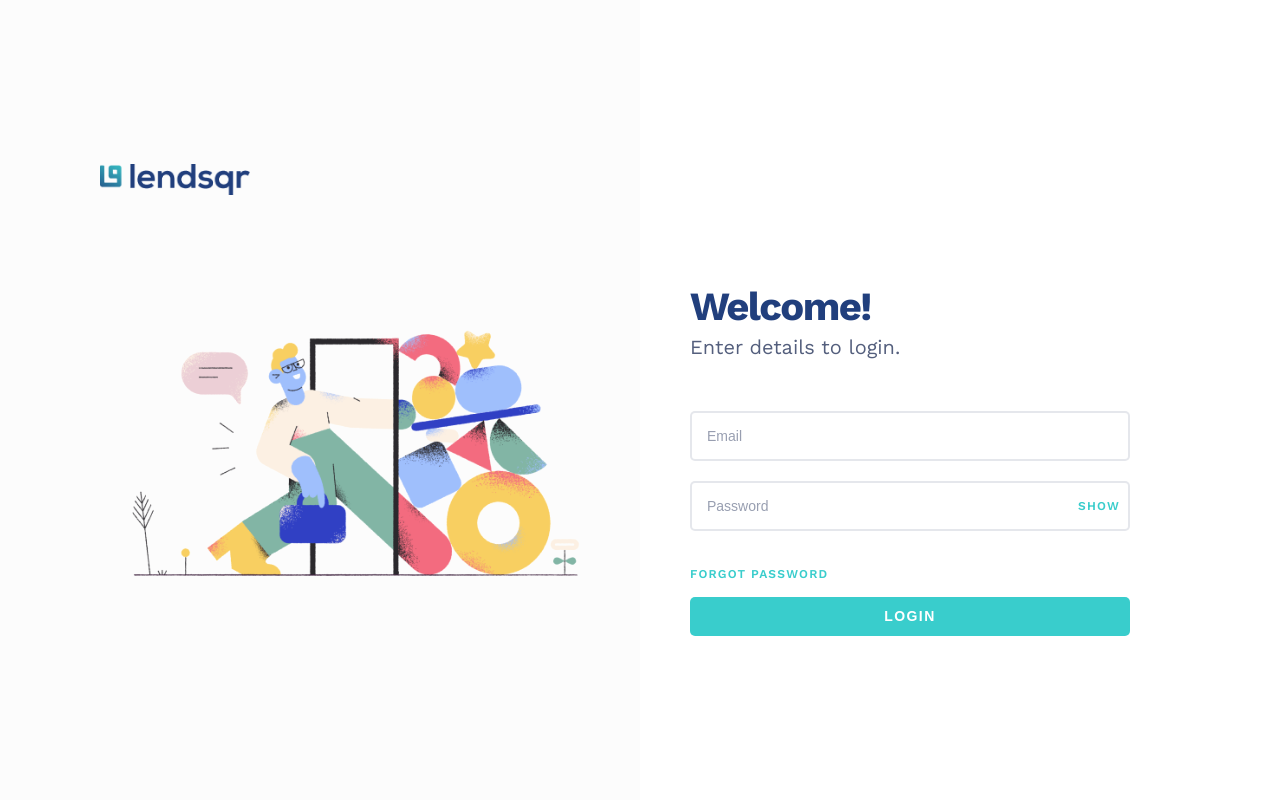
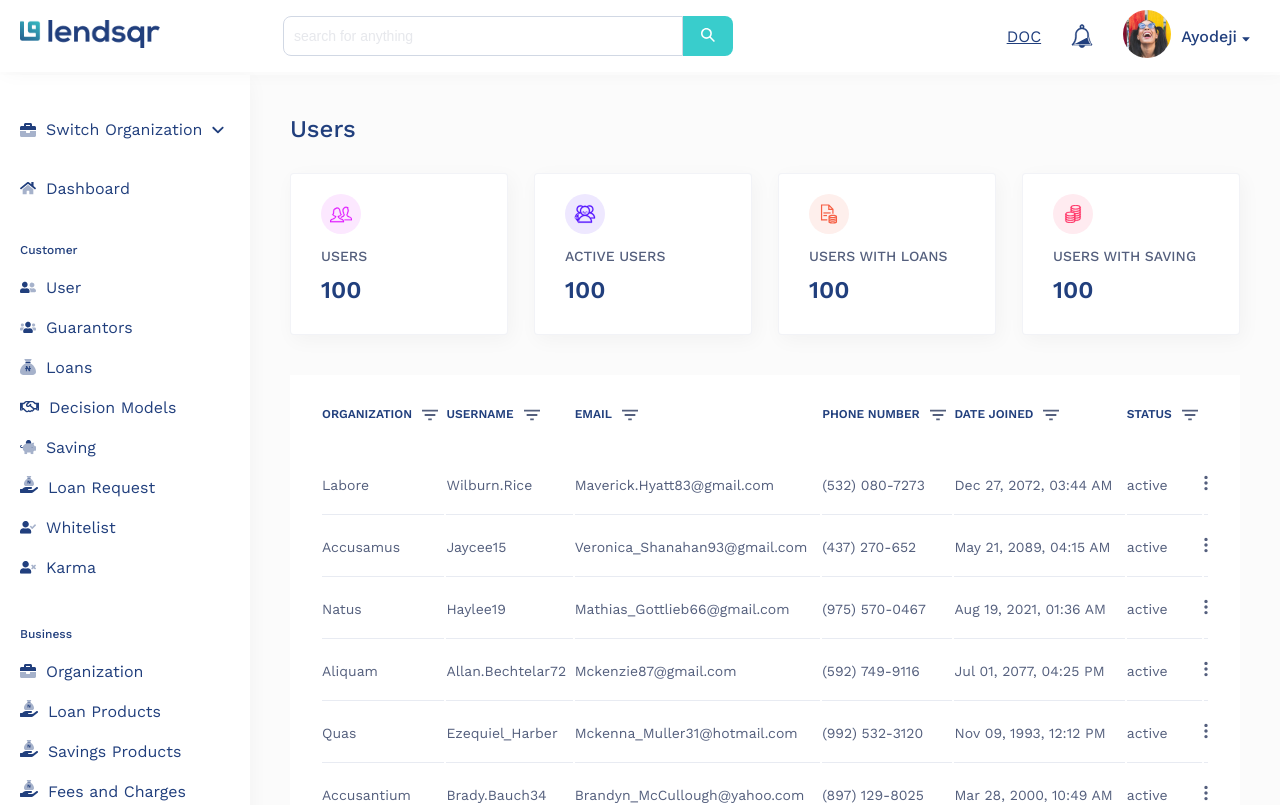
Before and after one commit to Demandtech/lender, a React (Create React App) app: page /dashboard in a window 1280 px wide. Before the commit this address led to /. Shown: the top 805 px of the page. Built offline with nearby package versions, Linux system fonts and the light colour scheme; a web font is replaced by a local one.

Commit message:
fix:Component position changed to remove error from table

```diff
--- a/src/components/filters/_filter.scss
+++ b/src/components/filters/_filter.scss
@@ -1,5 +1,6 @@
 .filter-wrapper {
   position: absolute;
+  top: 70px;
   width: 270px;
   padding: 20px;
   background: #ffffff;
--- a/src/components/userwrapper/UsersContainer.jsx
+++ b/src/components/userwrapper/UsersContainer.jsx
@@ -23,7 +23,8 @@ export const Items = ({ currentItems }) => {
     'status',
   ]
   return (
-    <section>
+    <section style={{position:'relative'}}>
+      {filter && <Filter />}
       <table className='users-wrapper'>
         <thead>
           <tr>
@@ -38,7 +39,6 @@ export const Items = ({ currentItems }) => {
               )
             })}
           </tr>
-          {filter && <Filter />}
         </thead>
         <tbody>
           {currentItems &&
--- a/src/context.js
+++ b/src/context.js
@@ -12,7 +12,7 @@ const initialState = {
   loading: false,
   filter: false,
   loginError: { show: false, msg: '' },
-  isAuthenticated: false,
+  isAuthenticated: true,
   user: { email: '1', password: '1' },
   correctDetail: { email: '1', password: '1' },
   users: data,
@@ -63,8 +63,6 @@ const AppProvider = ({ children }) => {
         ...state,
         handleSubmit,
         openFilter,
-
-
       }}
     >
       {children}
```
